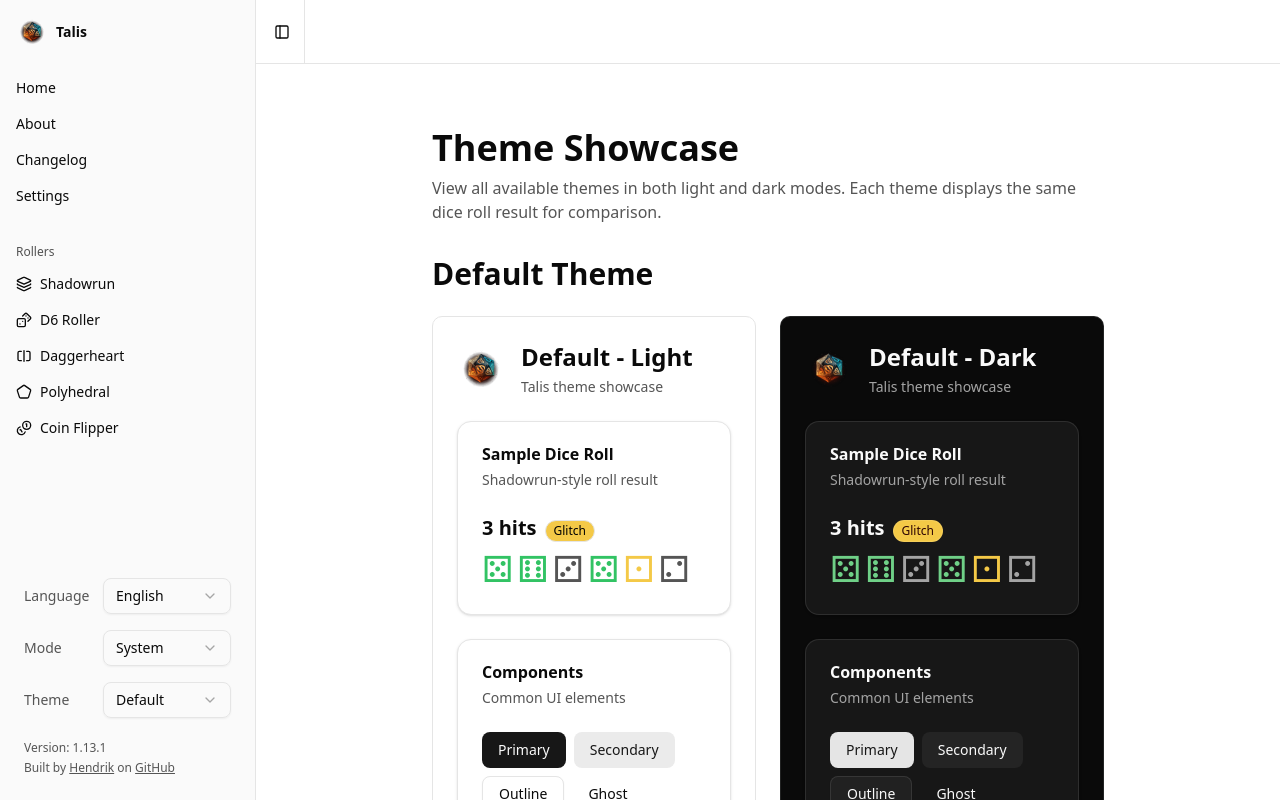
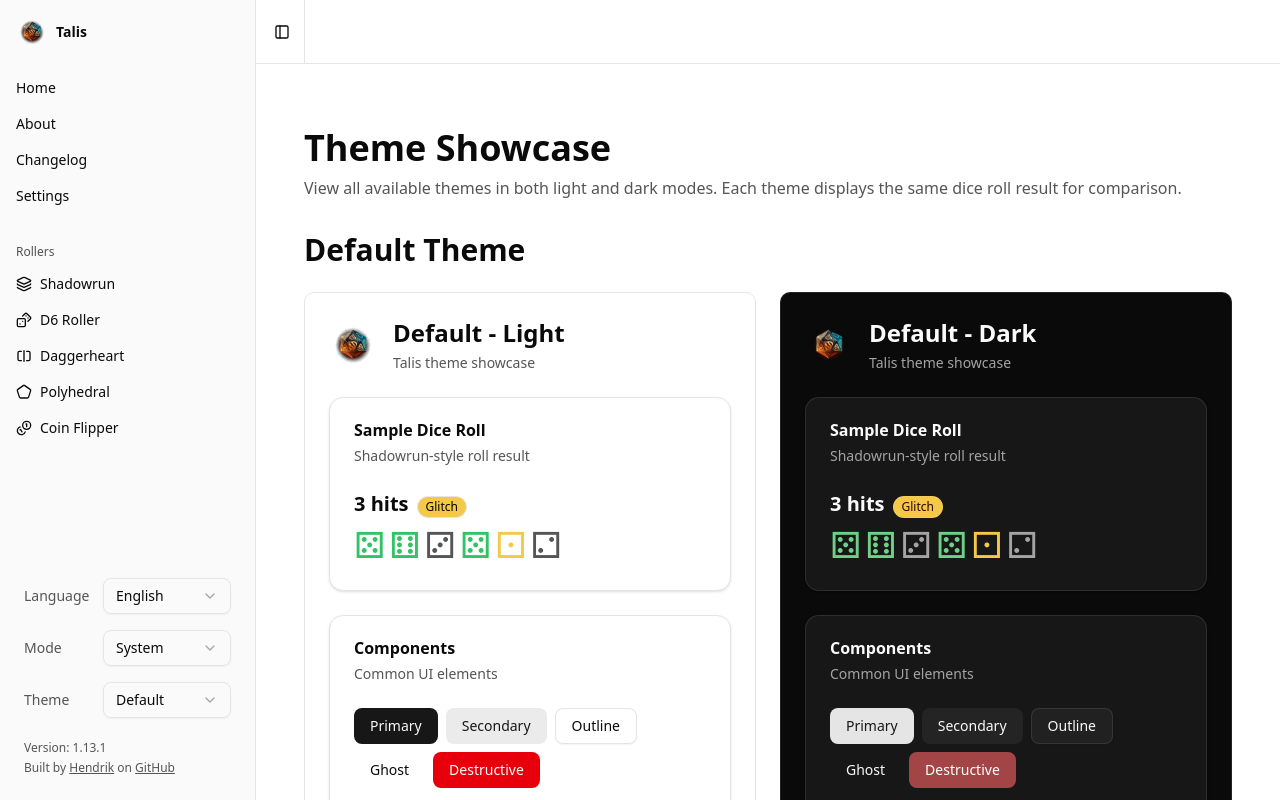
Before and after one commit to HoverBaum/talis, a Next.js app: page /en/pages/themes in a window 1280 px wide. Built offline with nearby package versions, Linux system fonts and the light colour scheme.

Commit message:
🎨 content warpper same for all pages

```diff
--- a/app/[locale]/page.tsx
+++ b/app/[locale]/page.tsx
@@ -3,6 +3,7 @@ import { SetPageTitle } from '@/components/PageTitleProvider'
 import { HomeCard } from '@/components/HomeCard'
 import { VersionInfo } from '@/components/VersionInfo'
 import { rollerNavItems, pageNavItems } from '@/lib/nav'
+import { PageContentContainer } from '@/components/PageContentContainer'
 
 export async function generateMetadata({
   params,
@@ -31,7 +32,7 @@ export default async function HomePage({
   return (
     <>
       <SetPageTitle title={navT('home')} />
-      <div className="flex flex-col gap-4 p-4 md:p-8 max-w-140 lg:max-w-3xl xl:max-w-5xl mx-auto">
+      <PageContentContainer className="flex flex-col gap-4">
         <div className="space-y-2">
           <h1 className="text-4xl font-bold">{t('title')}</h1>
         </div>
@@ -75,7 +76,7 @@ export default async function HomePage({
         <div className="mt-8 sm:hidden flex justify-center">
           <VersionInfo />
         </div>
-      </div>
+      </PageContentContainer>
     </>
   )
 }
--- a/app/[locale]/pages/layout.tsx
+++ b/app/[locale]/pages/layout.tsx
@@ -1,7 +1,9 @@
-export default function AboutLayout({
+import { PageContentContainer } from '@/components/PageContentContainer'
+
+export default function PagesLayout({
   children,
 }: {
   children: React.ReactNode
 }) {
-  return <div className="p-4 md:p-8 max-w-3xl mx-auto">{children}</div>
+  return <PageContentContainer>{children}</PageContentContainer>
 }
--- /dev/null
+++ b/components/PageContentContainer.tsx
@@ -0,0 +1,31 @@
+/**
+ * PageContentContainer
+ *
+ * Shared responsive-width wrapper used on the home page and all routes under
+ * /pages. Provides consistent horizontal padding and a three-step max-width
+ * ramp (base → lg → xl) so content never stretches uncomfortably wide on
+ * large viewports.
+ *
+ * Pass additional layout classes (e.g. "flex flex-col gap-4") via `className`
+ * to layer page-specific arrangements on top of the shared width contract.
+ */
+import { cn } from '@/lib/utils'
+import type { ComponentProps } from 'react'
+
+export const PageContentContainer = ({
+  className,
+  children,
+  ...props
+}: ComponentProps<'div'>) => {
+  return (
+    <div
+      className={cn(
+        'p-4 md:p-8 max-w-140 lg:max-w-3xl xl:max-w-5xl mx-auto',
+        className
+      )}
+      {...props}
+    >
+      {children}
+    </div>
+  )
+}
```
